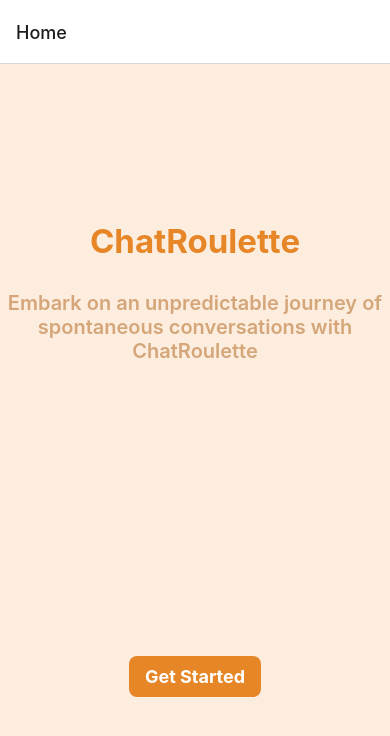
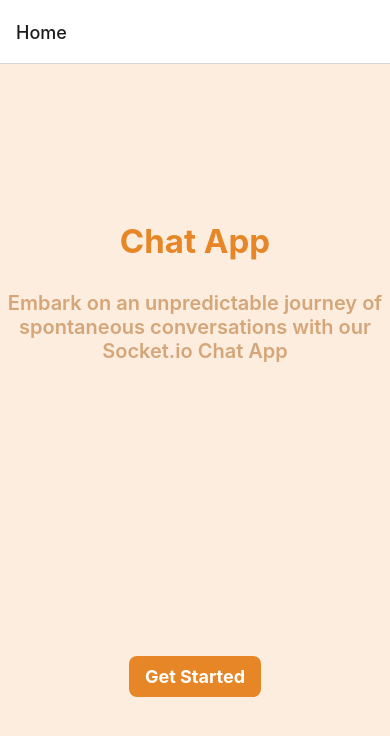
Before and after one commit to nabeel-w/ChatAppClient, a React Native app: screen /Home in a window 390 px wide. Shown: the top 736 px of the page. Built offline with nearby package versions, Linux system fonts and the light colour scheme; no server answers.

Commit message:
Fixed TS Bugs

```diff
--- a/screens/Home.tsx
+++ b/screens/Home.tsx
@@ -15,8 +15,8 @@
   return (
     <View style={styles.container}>
       <View>
-      <Text style={styles.title}>ChatRoulette</Text>
-      <Text style={styles.descText}>Embark on an unpredictable journey of spontaneous conversations with ChatRoulette</Text>
+      <Text style={styles.title}>Chat App</Text>
+      <Text style={styles.descText}>Embark on an unpredictable journey of spontaneous conversations with our Socket.io Chat App</Text>
       </View>
       <TouchableOpacity style={styles.button} onPress={()=>{navigation.push('Chat');} }>
         <Text style={styles.buttonText}>Get Started</Text>
```
